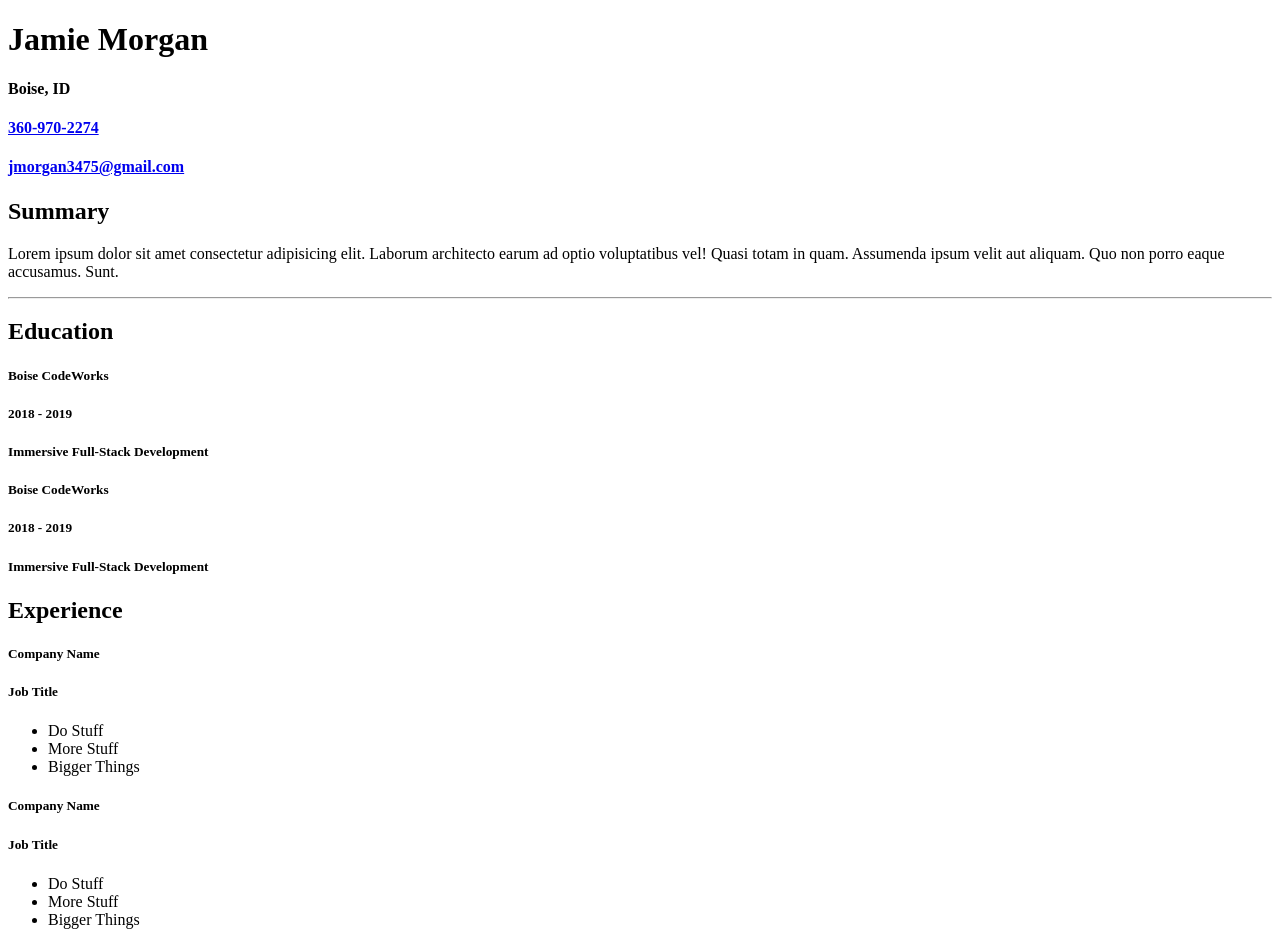
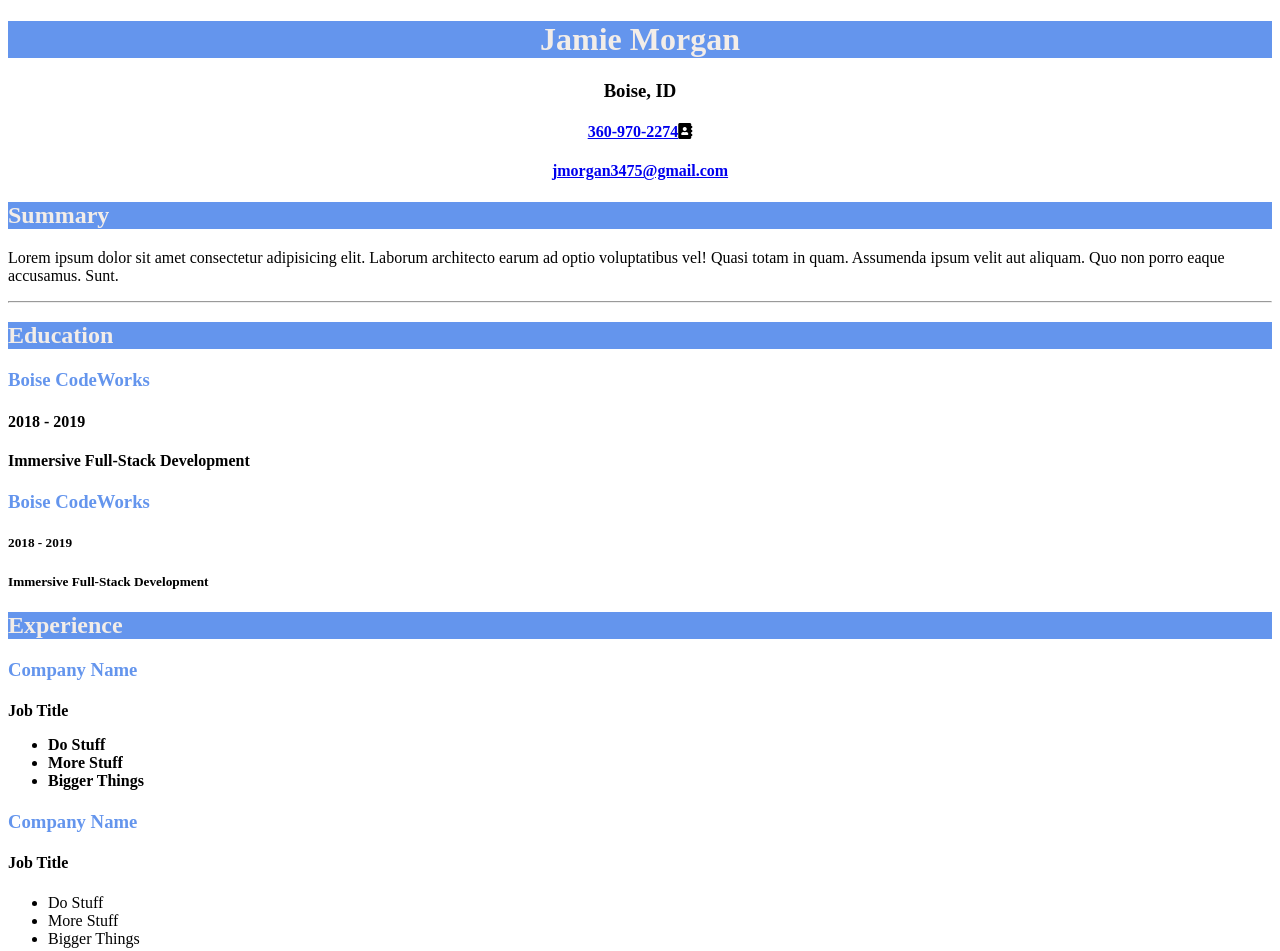
Before and after one commit to jamiemorgan14/day-1, a plain HTML site: page resume/index.html in a window 1280 px wide. Drawn offline with Linux system fonts and the light colour scheme.

Commit message:
Added CSS

```diff
--- a/resume/index.html
+++ b/resume/index.html
@@ -6,13 +6,16 @@
   <meta name="viewport" content="width=device-width, initial-scale=1.0">
   <meta http-equiv="X-UA-Compatible" content="ie=edge">
   <title>Document</title>
+  <link rel="stylesheet" href="https://use.fontawesome.com/releases/v5.7.0/css/all.css" integrity="sha384-lZN37f5QGtY3VHgisS14W3ExzMWZxybE1SJSEsQp9S+oqd12jhcu+A56Ebc1zFSJ"
+    crossorigin="anonymous">
+  <link rel="stylesheet" type="text/css" href="style.css">
 </head>
 
 <body>
   <header>
     <h1>Jamie Morgan</h1>
-    <h4>Boise, ID</h4>
-    <h4><a href="tel:3609702274">360-970-2274</a></h4>
+    <h3>Boise, ID</h3>
+    <h4><a href="tel:3609702274">360-970-2274</a><i class="fas fa-address-book"></i></h4>
     <h4><a href="mailto:jmorgan3475@gmail.com">jmorgan3475@gmail.com</a></h4>
   </header>
   <main>
@@ -25,12 +28,12 @@
       <hr>
       <h1>Education</h1>
       <div class="school">
-        <h5>Boise CodeWorks</h5>
-        <h5>2018 - 2019</h5>
-        <h5>Immersive Full-Stack Development</h5>
+        <h3>Boise CodeWorks</h3>
+        <h4>2018 - 2019</h4>
+        <h4>Immersive Full-Stack Development</h4>
       </div>
       <div class="school">
-        <h5>Boise CodeWorks</h5>
+        <h3>Boise CodeWorks</h3>
         <h5>2018 - 2019</h5>
         <h5>Immersive Full-Stack Development</h5>
       </div>
@@ -38,17 +41,17 @@
     <section id="work-experience">
       <div class="job">
         <h1>Experience</h1>
-        <h5>Company Name</h5>
-        <h5>Job Title</h5>
-        <ul>
-          <li>Do Stuff</li>
-          <li>More Stuff</li>
-          <li>Bigger Things</li>
-        </ul>
+        <h3>Company Name</h3>
+        <h4>Job Title</h4r>
+          <ul>
+            <li>Do Stuff</li>
+            <li>More Stuff</li>
+            <li>Bigger Things</li>
+          </ul>
       </div>
       <div class="job">
-        <h5>Company Name</h5>
-        <h5>Job Title</h5>
+        <h3>Company Name</h3>
+        <h4>Job Title</h4>
         <ul>
           <li>Do Stuff</li>
           <li>More Stuff</li>
--- /dev/null
+++ b/resume/style.css
@@ -0,0 +1,21 @@
+h1 {
+  background-color: cornflowerblue;
+  color: rgb(243, 237, 232)
+}
+
+header {
+  text-align: center;
+}
+
+header h3 {
+  color: black
+}
+
+h3 {
+  color: cornflowerblue;
+}
+
+header h1:hover {
+  color: red;
+  font-size: 50px
+}
```
